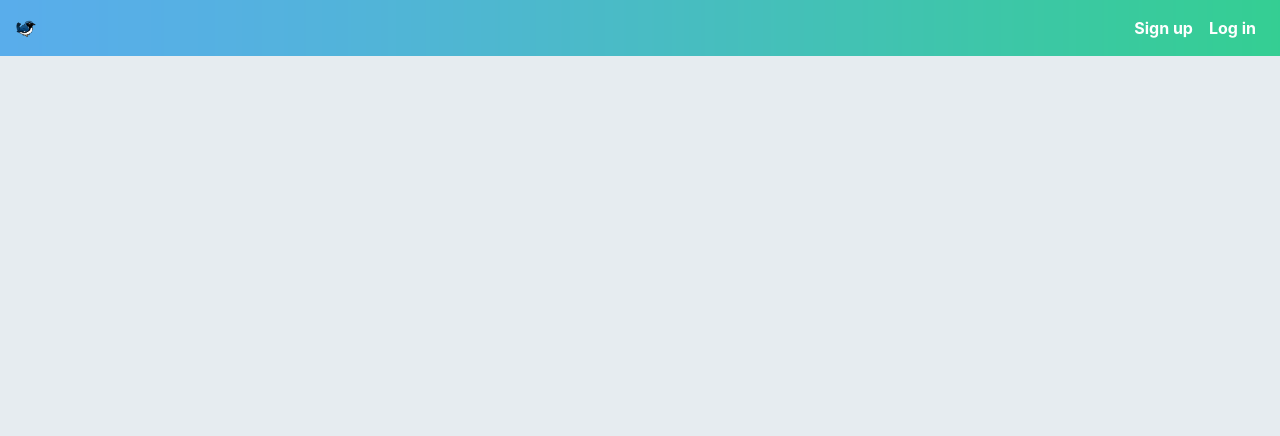
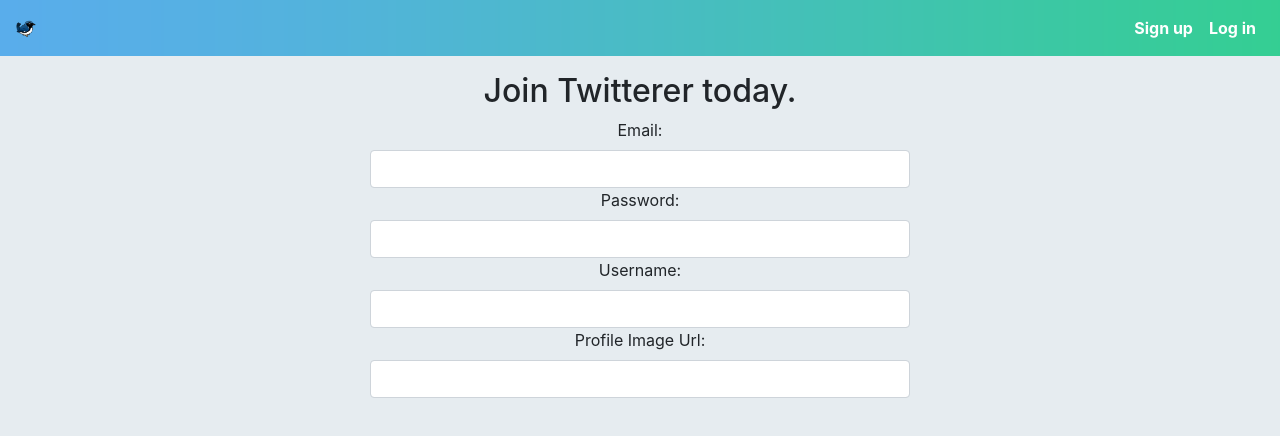
Before and after one commit to jorishr/twitterer, a React (Create React App) app in the folder twitterer-client/: page /signup in a window 1280 px wide. Shown: the top 436 px of the page. Built offline with nearby package versions, Linux system fonts and the light colour scheme.

Commit message:
authForm structure setup

```diff
--- /dev/null
+++ b/twitterer-client/src/components/AuthForm.tsx
@@ -0,0 +1,55 @@
+import React, { useState }from 'react';
+
+export interface UserData {
+    username: string,
+    email: string,
+    password: string,
+    profileImgUrl: string
+}
+
+//set default state for User
+const defaultUserData: UserData = {
+    username: "",
+    email: "",
+    password:"",
+    profileImgUrl: ""
+}
+function AuthForm (props: any){
+    const [ userData, setUserData ] = useState<UserData>(defaultUserData);
+    const handleInput = (e: any) => {
+        setUserData({...userData, [e.target.name]: e.target.value });
+    }
+    return (
+        <div className="row justify-content-md-center text-center">
+            <div className="col-md-6">
+                <form action="" method="post">
+                    <h2>{props.heading}</h2>
+                    <label htmlFor="email">Email:</label>
+                    <input  type="text" name="email" id="email"
+                            className="form-control"
+                            value={userData.email}
+                            onChange={handleInput}/>
+                    <label htmlFor="password">Password:</label>
+                    <input  type="password" name="password" id="password"
+                            className="form-control"
+                            onChange={handleInput}/>
+                    {props.signup && (
+                        <div>
+                            <label htmlFor="username">Username:</label>
+                            <input  type="text" name="username" id="username"
+                                    className="form-control"
+                                    value={userData.username}
+                                    onChange={handleInput}/>
+                            <label htmlFor="profileImgUrl">Profile Image Url:</label>
+                            <input  type="text" name="profileImgUrl" id="profileImgUrl"
+                                    className="form-control"
+                                    onChange={handleInput}/>
+                        </div>
+                    )}
+                </form>
+            </div>
+        </div>
+    )
+}
+
+export default AuthForm;
--- a/twitterer-client/src/containers/Main.tsx
+++ b/twitterer-client/src/containers/Main.tsx
@@ -2,6 +2,7 @@ import React from 'react';
 import { Switch, Route, withRouter, Redirect} from 'react-router-dom';
 import { connect } from 'react-redux';
 import Homepage from '../components/Homepage';
+import AuthForm from '../components/AuthForm';
 
 //if user is authenticated display timeline, else show login screen
 //switch for multiple routes
@@ -10,8 +11,29 @@ const Main = (props: Object) => {
     return (
         <div className="container">
             <Switch>
-                <Route exact path="/" render={ (props: Object) => <Homepage {...props}/> }>
-
+                <Route  exact path="/"
+                        render={ (props: Object) => <Homepage {...props}/> }>
+                </Route>
+                <Route  exact path="/signin"
+                        render={ (props: Object) => {
+                            return (
+                                <AuthForm   {...props}
+                                            btn="Log in"
+                                            heading="Welcome back"/>
+                            )
+                        }}
+                >
+                </Route>
+                <Route  exact path="/signup"
+                        render={ (props: Object) => {
+                            return (
+                                <AuthForm   {...props}
+                                            signup
+                                            btn="Sign me up"
+                                            heading="Join Twitterer today."/>
+                            )
+                        }}
+                >
                 </Route>
             </Switch>
         </div>
--- a/twitterer-client/src/store/reducers/currentUser.ts
+++ b/twitterer-client/src/store/reducers/currentUser.ts
@@ -7,7 +7,7 @@ export interface State {
 
 export interface Action {
     type: string,
-    user: Object
+    user: object
 }
 
 const DEFAULT_STATE: State = {
```
